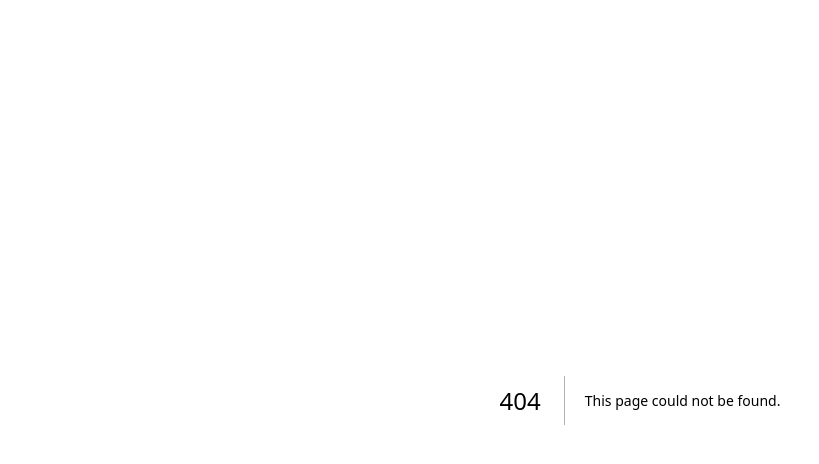
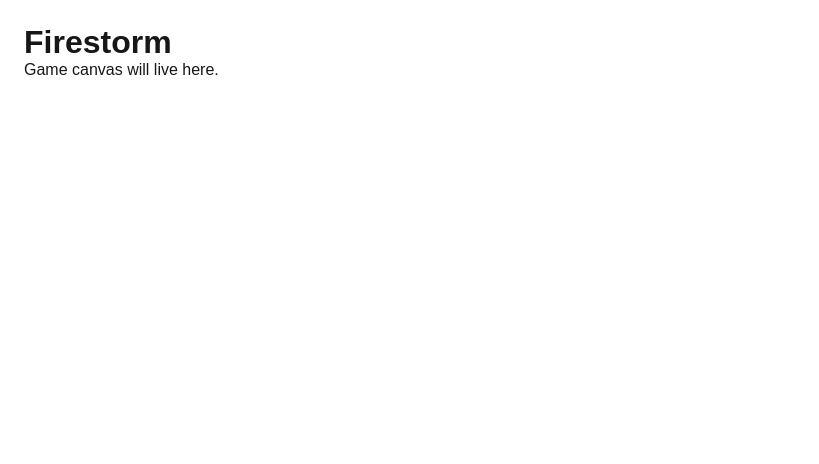
Before and after one commit to mtybaquilta/firestorm, a Next.js app: page /play in a window 1280 px wide. Before the commit this address had no page. Shown: the top 464 px of the page, without its empty margins (0-819 px from the left). Built offline with nearby package versions, Linux system fonts and the light colour scheme.

Commit message:
FS-4: add placeholder /play route

```diff
--- /dev/null
+++ b/src/app/play/page.tsx
@@ -0,0 +1,8 @@
+export default function PlayPage() {
+  return (
+    <main style={{ padding: 24 }}>
+      <h1>Firestorm</h1>
+      <p>Game canvas will live here.</p>
+    </main>
+  );
+}
```
